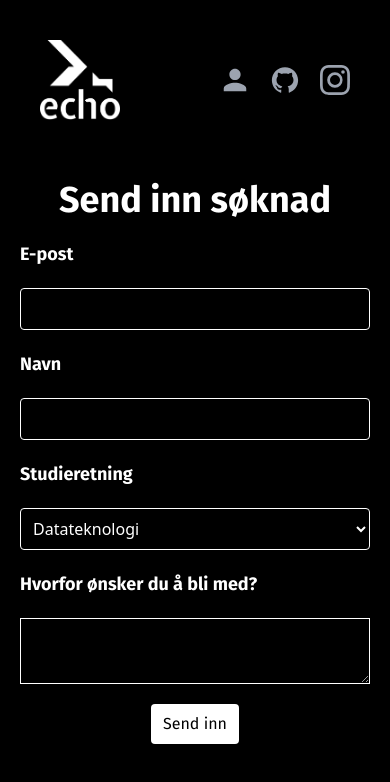
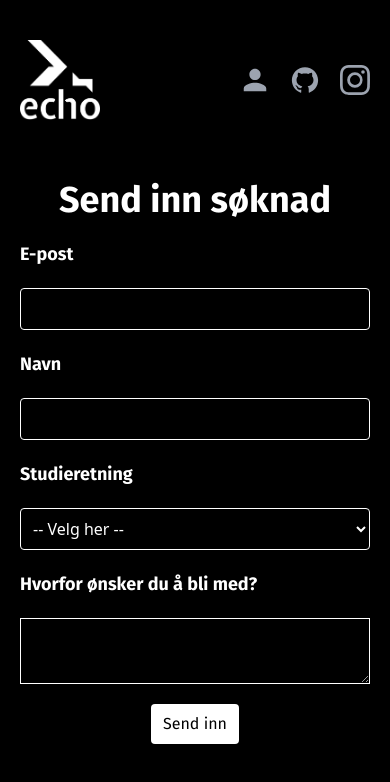
Before and after one commit to echo-webkom/echo-webkom.no, a Next.js app: page /form in a window 390 px wide. Shown: the top 782 px of the page. Built offline with nearby package versions, Linux system fonts and the light colour scheme.

Commit message:
💄 updated form

```diff
--- a/src/components/header/header.tsx
+++ b/src/components/header/header.tsx
@@ -7,7 +7,7 @@ import { BsInstagram } from "react-icons/bs";
 import { IoMdPerson } from "react-icons/io";
 
 const Header = () => (
-  <div className="flex flex-row justify-between items-center w-full py-10 px-10 z-10">
+  <div className="flex flex-row justify-between items-center w-full py-10 px-5 md:px-10 z-10">
     <div>
       <div className="relative h-20 w-20">
         <Link href="https://echo.uib.no" passHref>
--- a/src/components/tech-stack-img.tsx
+++ b/src/components/tech-stack-img.tsx
@@ -6,9 +6,9 @@ interface Props {
 }
 
 const TechStackImg = ({ src, text }: Props) => (
-  <div className="flex flex-col h-24 w-28">
-    <div>
-      <Image src={src} alt={text + " logo"} />
+  <div className="flex flex-col">
+    <div className="h-20 w-20 rounded overflow-hidden">
+      <Image src={src} alt={text + " logo"} objectFit="fill" />
     </div>
     <p className="text-center text-gray-300 text-md">{text}</p>
   </div>
--- a/src/pages/form.tsx
+++ b/src/pages/form.tsx
@@ -12,7 +12,7 @@ const FormPage = () => {
             Send inn søknad
           </h1>
           <Formik
-            initialValues={{ email: "", password: "" }}
+            initialValues={{ email: "", name: "", program: "", message: "" }}
             onSubmit={(values, { setSubmitting }) => {
               setTimeout(() => {
                 alert(JSON.stringify(values, null, 2));
@@ -41,8 +41,11 @@ const FormPage = () => {
                 <Field
                   className="bg-black text-white p-2 border border-white rounded"
                   as="select"
-                  name="color"
+                  name="program"
                 >
+                  <option value="" disabled selected>
+                    -- Velg her --
+                  </option>
                   <option value="datateknologi">Datateknologi</option>
                   <option value="datasikkerhet">Datasikkerhet</option>
                   <option value="datavitenskap">
--- a/src/pages/index.tsx
+++ b/src/pages/index.tsx
@@ -4,15 +4,6 @@ import Header from "../components/header/header";
 import { motion } from "framer-motion";
 import Gradient from "../components/gradient";
 import Link from "next/link";
-import TechStackImg from "../components/tech-stack-img";
-
-import SanityLogo from "../../public/images/sanity-logo.png";
-import ChakraUILogo from "../../public/images/chakraui-logo.png";
-import ReactJSLogo from "../../public/images/reactjs-logo.png";
-import NextJSLogo from "../../public/images/nextjs-logo.png";
-import TypeScriptLogo from "../../public/images/typescript-logo.png";
-import PostgreSQLLogo from "../../public/images/postgresql-logo.png";
-import KotlinLogo from "../../public/images/kotlin-logo.png";
 
 const Home: NextPage = () => {
   return (
@@ -22,7 +13,7 @@ const Home: NextPage = () => {
         <motion.div
           initial={{ opacity: 0, x: -300 }}
           whileInView={{ opacity: 100, x: 0 }}
-          className="m-auto pt-20 min-h-screen"
+          className="m-auto pt-20"
         >
           <div className="font-fira-bold text-white text-center flex flex-col text-7xl sm:text-9xl">
             <p>echo </p>
@@ -46,29 +37,6 @@ const Home: NextPage = () => {
             </p>
           </div>
         </motion.div>
-        {/*
-          Kotlin, Sanity, PostgreSQL og Docker.
-          React, Next.js, TypeScript og Chakra UI.
-        */}
-        <div className="flex flex-col lg:flex-row gap-20">
-          <div className="border border-white max-w-xl p-10">
-            <h1 className="text-6xl font-fira-bold mb-10">Frontend</h1>
-            <div className="flex flex-wrap gap-10">
-              <TechStackImg src={ReactJSLogo} text="ReactJS" />
-              <TechStackImg src={NextJSLogo} text="NextJS" />
-              <TechStackImg src={TypeScriptLogo} text="TypeScript" />
-              <TechStackImg src={ChakraUILogo} text="ChakraUI" />
-            </div>
-          </div>
-          <div className="border border-white max-w-xl p-10">
-            <h1 className="text-6xl font-fira-bold mb-10">Backend</h1>
-            <div className="flex flex-wrap gap-10">
-              <TechStackImg src={KotlinLogo} text="Kotlin" />
-              <TechStackImg src={SanityLogo} text="Sanity CMS" />
-              <TechStackImg src={PostgreSQLLogo} text="PostgreSQL" />
-            </div>
-          </div>
-        </div>
       </Section>
     </>
   );
--- /dev/null
+++ b/src/pages/tech-stack.tsx
@@ -0,0 +1,35 @@
+import TechStackImg from "../components/tech-stack-img";
+
+import SanityLogo from "../../public/images/sanity-logo.png";
+import ChakraUILogo from "../../public/images/chakraui-logo.png";
+import ReactJSLogo from "../../public/images/reactjs-logo.png";
+import NextJSLogo from "../../public/images/nextjs-logo.png";
+import TypeScriptLogo from "../../public/images/typescript-logo.png";
+import PostgreSQLLogo from "../../public/images/postgresql-logo.png";
+import KotlinLogo from "../../public/images/kotlin-logo.png";
+
+const TechStack = () => {
+  return (
+    <div className="flex flex-col lg:flex-row justify-between">
+      <div className="border border-white max-w-xl p-10">
+        <h1 className="text-6xl font-fira-bold mb-10">Frontend</h1>
+        <div className="flex flex-wrap gap-10">
+          <TechStackImg src={ReactJSLogo} text="ReactJS" />
+          <TechStackImg src={NextJSLogo} text="NextJS" />
+          <TechStackImg src={TypeScriptLogo} text="TypeScript" />
+          <TechStackImg src={ChakraUILogo} text="ChakraUI" />
+        </div>
+      </div>
+      <div className="border border-white max-w-xl p-10">
+        <h1 className="text-6xl font-fira-bold mb-10">Backend</h1>
+        <div className="flex flex-wrap gap-10">
+          <TechStackImg src={KotlinLogo} text="Kotlin" />
+          <TechStackImg src={SanityLogo} text="Sanity CMS" />
+          <TechStackImg src={PostgreSQLLogo} text="PostgreSQL" />
+        </div>
+      </div>
+    </div>
+  );
+};
+
+export default TechStack;
```
Also changed, not shown: public/images/kotlin-logo.png, public/images/nextjs-logo.png.
